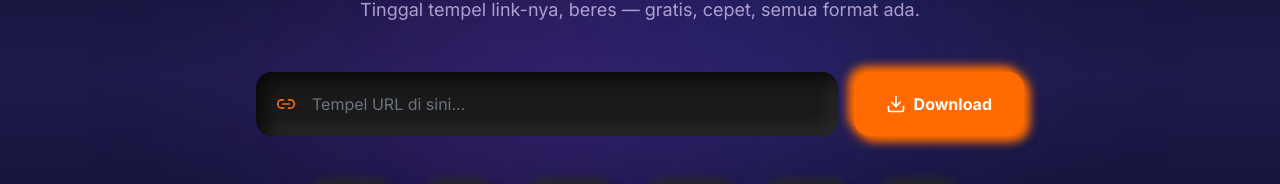
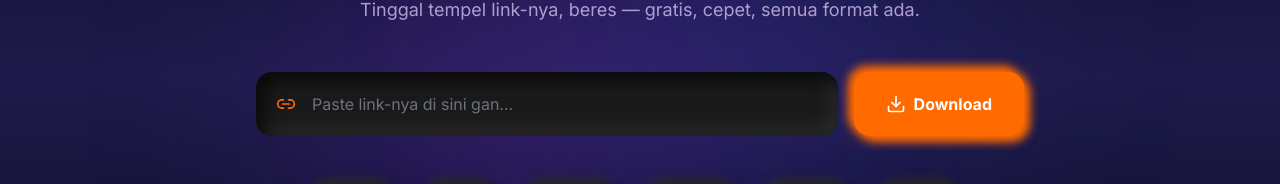
Before and after one commit to andrizalhacieboan-ai/All-donwloader, a Next.js app: page / in a window 1280 px wide. Shown: the part 324-508 px from the top of the page. Built offline with nearby package versions, Linux system fonts and the light colour scheme.

Commit message:
Update error messages and placeholders in UrlInput

```diff
--- a/components/UrlInput.tsx
+++ b/components/UrlInput.tsx
@@ -27,7 +27,7 @@ export default function UrlInput() {
 
       const data = await res.json();
 
-      if (!res.ok) throw new Error(data.error || 'Gagal memproses');
+      if (!res.ok) throw new Error(data.error || 'Waduh, gagal diproses. Coba lagi ya');
 
       setResult(data);
       addHistory({
@@ -50,7 +50,7 @@ export default function UrlInput() {
           <Link2 className="absolute left-5 top-1/2 -translate-y-1/2 text-neu-orange h-5 w-5" />
           <input
             type="url"
-            placeholder="Tempel URL di sini..."
+            placeholder="Paste link-nya di sini gan..."
             value={url}
             onChange={(e) => setUrl(e.target.value)}
             className="w-full h-16 pl-14 pr-4 text-base text-white bg-neu-bg rounded-2xl shadow-neu-in outline-none placeholder:text-gray-500 focus:ring-1 focus:ring-neu-orange"
@@ -63,7 +63,7 @@ export default function UrlInput() {
           className="h-16 px-8 flex items-center justify-center gap-2 text-base font-bold bg-neu-orange text-white rounded-2xl shadow-neu-orange hover:bg-orange-600 transition-all disabled:opacity-50"
         >
           <Download className="h-5 w-5" />
-          {loading ? 'Loading...' : 'Download'}
+          {loading ? 'Bentar ya...' : 'Download'}
         </button>
       </form>
 
```
